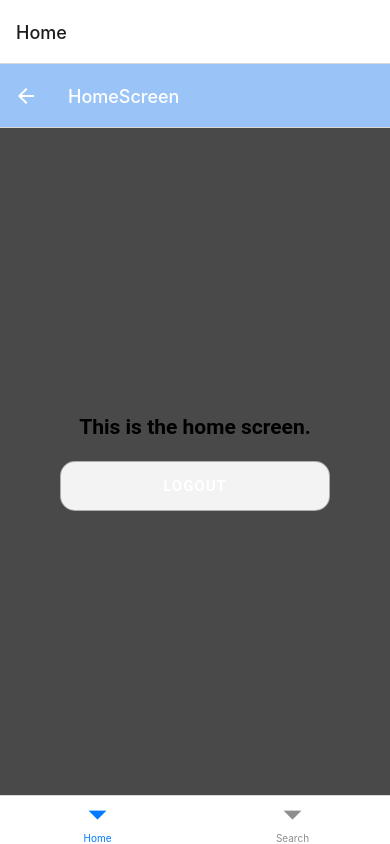
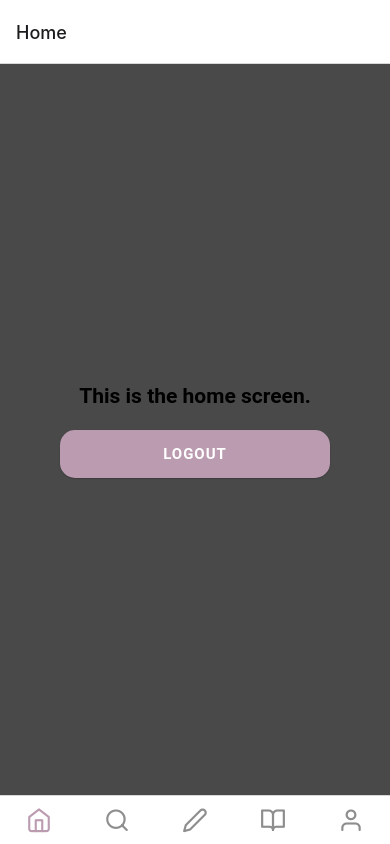
Before and after one commit to dns-lavinia/StoryArtisans, a React Native app in the folder src/: screen /BottomTabNavigator in a window 390 px wide. Built offline with nearby package versions, Linux system fonts and the light colour scheme; what react-native-status-bar-height would draw is missing.

Commit message:
Added all tab icons

```diff
--- a/src/App.js
+++ b/src/App.js
@@ -6,7 +6,7 @@ import { theme } from './core/theme';
 
 // Screen imports
 import {
-  LoginScreen, StartScreen, RegisterScreen, HomeScreen
+  LoginScreen, StartScreen, RegisterScreen
 } from './screens';
 
 import BottomTabNavigator from './navigation/BottomTabNavigator';
--- a/src/app.json
+++ b/src/app.json
@@ -4,7 +4,7 @@
     "slug": "StoryArtisans",
     "version": "1.0.0",
     "orientation": "portrait",
-    "icon": "./assets/icon.png",
+    "icon": "./assets/images/sa_logo.png",
     "userInterfaceStyle": "light",
     "splash": {
       "image": "./assets/splash.png",
--- a/src/core/theme.js
+++ b/src/core/theme.js
@@ -14,5 +14,10 @@ export const theme = {
         firstColors: "#f3f3f3",
         background: "#f3f3f3",
         underlineColor: "#494949",
+        dark: "#000000",
+    },
+
+    screenOptionStyle: {
+        headerShown: false,
     },
 };
--- a/src/navigation/BottomTabNavigator.js
+++ b/src/navigation/BottomTabNavigator.js
@@ -1,5 +1,8 @@
 import React from "react";
 import { createBottomTabNavigator } from "@react-navigation/bottom-tabs";
+import { Feather } from '@expo/vector-icons';
+
+import { theme } from "../core/theme";
 
 // Local navigator imports
 import HomeStackNavigator from "./HomeStackNavigator";
@@ -9,9 +12,81 @@ const Tab = createBottomTabNavigator();
 
 export default function BottomTabNavigator() {
   return (
-    <Tab.Navigator>
-      <Tab.Screen name="Home" component={HomeStackNavigator} />
-      <Tab.Screen name="Search" component={SearchStackNavigator} />
+    <Tab.Navigator
+        initialRouteName="Home"
+        screenOptions={{
+          tabBarActiveTintColor: theme.colors.primary,
+        }}
+        tabBarIcon={{
+          focused: true,
+          color: theme.colors.dark
+        }}
+    >
+
+        {/* Configuration for the Home tab */}
+        <Tab.Screen
+            name="Home"
+            component={HomeStackNavigator}
+            options={{
+              tabBarLabel: "Home",
+              tabBarShowLabel: false,
+              tabBarIcon: ({ color }) => {
+                return <Feather name="home" color={color} size={26} />
+              }
+            }}
+        />
+
+        {/* Configruation for the Search tab */}
+        <Tab.Screen
+            name="Search"
+            component={SearchStackNavigator}
+            options={{
+              tabBarLabel: "Search",
+              tabBarShowLabel: false,
+              tabBarIcon: ({ color }) => {
+                return <Feather name="search" color={color} size={26} />
+              }
+            }}
+        />
+
+        {/* Configuration for the Compose tab */}
+        <Tab.Screen
+            name="Compose"
+            component={SearchStackNavigator}
+            options={{
+              tabBarLabel: "Compose",
+              tabBarShowLabel: false,
+              tabBarIcon: ({ color }) => {
+                return <Feather name="edit-2" color={color} size={26} />
+              }
+            }}
+        />
+
+        {/* Configuration for the Read tab */}
+        <Tab.Screen
+            name="Read"
+            component={SearchStackNavigator}
+            options={{
+              tabBarLabel: "Read",
+              tabBarShowLabel: false,
+              tabBarIcon: ({ color }) => {
+                return <Feather name="book-open" color={color} size={26} />
+              }
+            }}
+        />
+
+        {/* Configuration for the Profile tab */}
+        <Tab.Screen
+            name="Profile"
+            component={SearchStackNavigator}
+            options={{
+              tabBarLabel: "Profile",
+              tabBarShowLabel: false,
+              tabBarIcon: ({ color }) => {
+                return <Feather name="user" color={color} size={26} />
+              }
+            }}
+        />
     </Tab.Navigator>
   );
 };
--- a/src/navigation/HomeStackNavigator.js
+++ b/src/navigation/HomeStackNavigator.js
@@ -1,26 +1,19 @@
 import React from 'react';
 import { createStackNavigator } from '@react-navigation/stack';
 
+import { theme } from '../core/theme';
+
 // Screen imports
 import {
-  HomeScreen, SearchScreen
+  HomeScreen
 } from '../screens';
 
 const Stack = createStackNavigator();
 
-const screenOptionStyle = {
-    headerStyle: {
-      backgroundColor: "#9AC4F8",
-    },
-    headerTintColor: "white",
-    headerBackTitle: "Back",
-};
-
 export default function HomeStackNavigator() {
   return (
-    <Stack.Navigator screenOptions={screenOptionStyle}>
+    <Stack.Navigator screenOptions={theme.screenOptionStyle}>
       <Stack.Screen name="HomeScreen" component={HomeScreen} />
-      <Stack.Screen name="SearchScreen" component={SearchScreen} />
     </Stack.Navigator>
   );
 }
--- a/src/navigation/SearchStackNavigator.js
+++ b/src/navigation/SearchStackNavigator.js
@@ -1,5 +1,7 @@
 import React from 'react';
 import { createStackNavigator } from '@react-navigation/stack';
+
+import { theme } from '../core/theme';
 
 // Screen imports
 import {
@@ -8,17 +10,9 @@ import {
 
 const Stack = createStackNavigator();
 
-const screenOptionStyle = {
-    headerStyle: {
-      backgroundColor: "#9AC4F8",
-    },
-    headerTintColor: "white",
-    headerBackTitle: "Back",
-};
-
 export default function SearchStackNavigator() {
   return (
-    <Stack.Navigator screenOptions={screenOptionStyle}>
+    <Stack.Navigator screenOptions={theme.screenOptionStyle}>
       <Stack.Screen name="SearchScreen" component={SearchScreen} />
     </Stack.Navigator>
   );
--- a/src/package.json
+++ b/src/package.json
@@ -11,6 +11,7 @@
   "dependencies": {
     "@expo/webpack-config": "^0.17.0",
     "@react-navigation/bottom-tabs": "^6.4.0",
+    "@react-navigation/material-bottom-tabs": "^6.2.4",
     "@react-navigation/native": "^6.0.13",
     "@react-navigation/native-stack": "^6.9.1",
     "@react-navigation/stack": "^6.3.2",
--- a/src/screens/HomeScreen.js
+++ b/src/screens/HomeScreen.js
@@ -10,7 +10,7 @@ export default function HomeScreen ({ navigation }) {
         <DarkBackground>
             <Header>This is the home screen.</Header>
             <Button
-                mode="outlined"
+                mode="contained"
                 onPress={() =>
                 navigation.reset({
                     index: 0,
--- a/src/screens/SearchScreen.js
+++ b/src/screens/SearchScreen.js
@@ -1,8 +1,11 @@
 import React from "react";
-import { Text } from "react-native-paper";
+import DarkBackground from "../components/atoms/DarkBackground";
+import Header from "../components/atoms/Header";
 
 export default function SearchScreen () {
     return (
-        <Text>This is the search screen.</Text>
+        <DarkBackground>
+            <Header>This is the search screen.</Header>
+        </DarkBackground>
     );
 }
```
Also changed, not shown: 1 other file (tests, documents, lock files or other folders).
